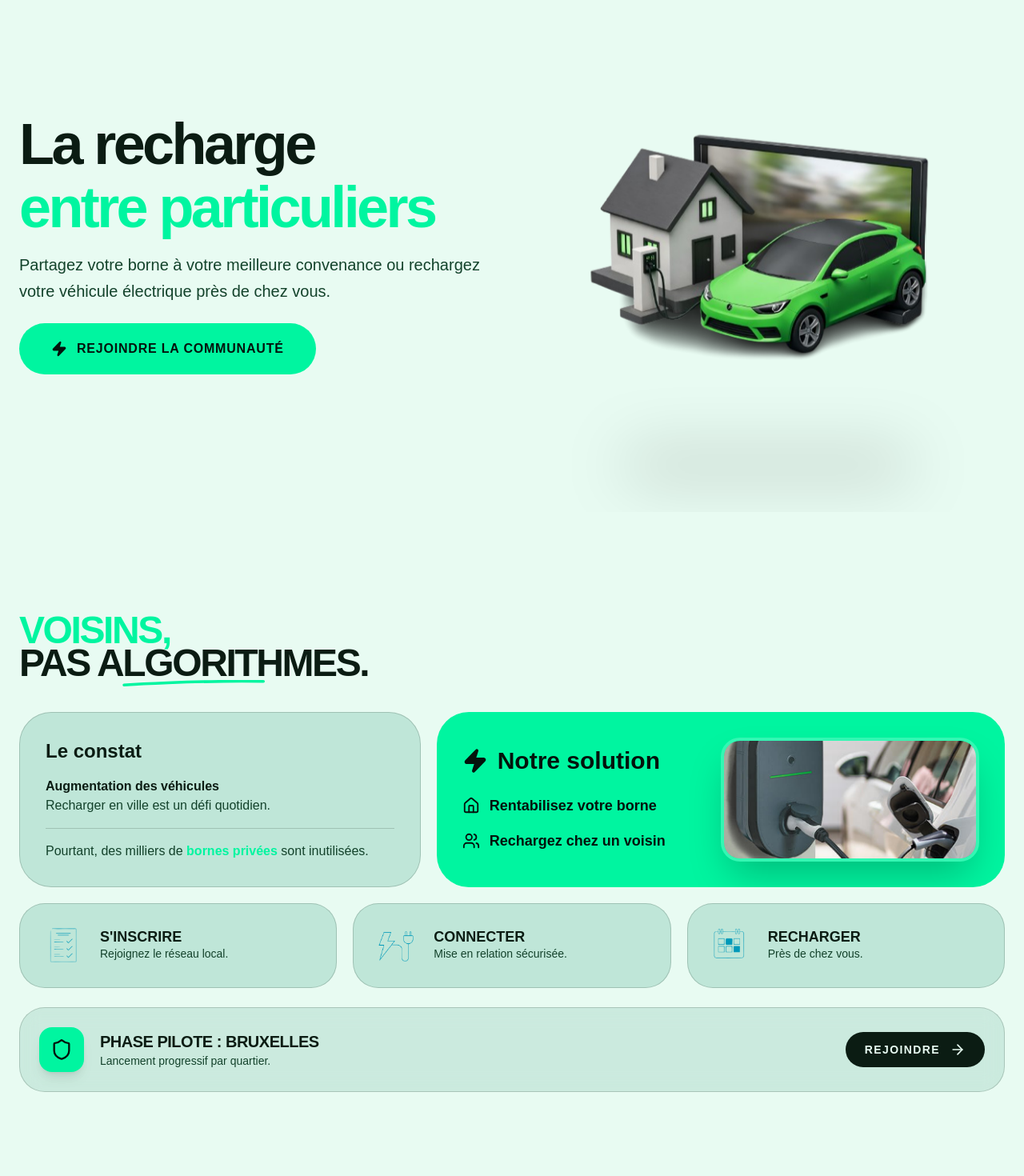
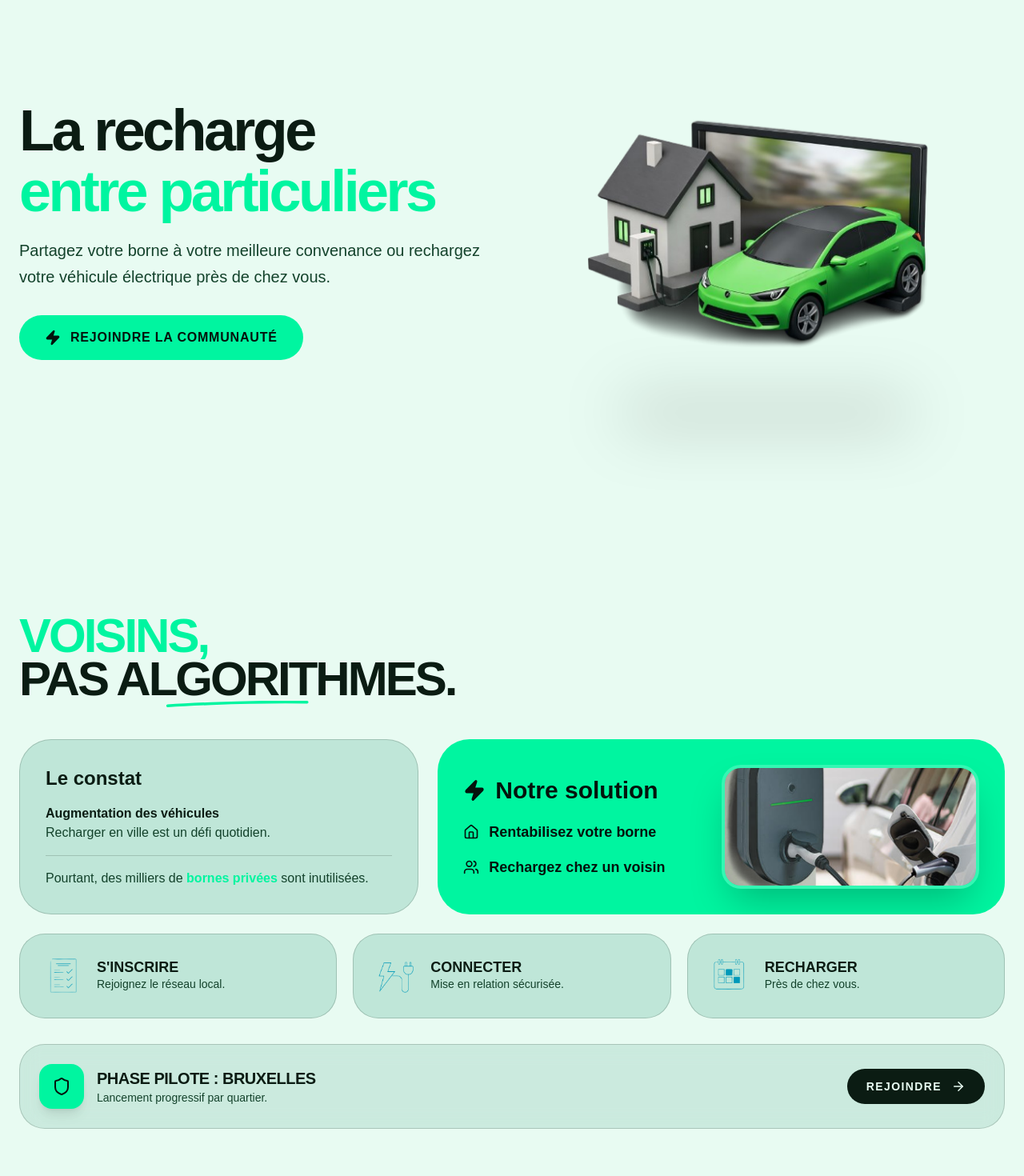
Before and after one commit to DigitariaWebs/StationP, a Next.js app: page / in a window 1280 px wide. Shown: the part 160-1630 px from the top of the page at 80% size. Built offline with nearby package versions, Linux system fonts and the light colour scheme.

Commit message:
refactor: improve layout and styling of AboutPage and Hero components

```diff
--- a/src/components/sections/Apropos.tsx
+++ b/src/components/sections/Apropos.tsx
@@ -7,15 +7,13 @@ export default function AboutPage() {
   return (
     <main
       id="trouveruneborne"
-      // h-screen pour la même hauteur que le Hero
-      className=" bg-[color:var(--color-background)] text-[color:var(--color-foreground)] relative overflow-hidden flex flex-col"
+      className="bg-[color:var(--color-background)] text-[color:var(--color-foreground)] relative overflow-hidden flex flex-col"
     >
-      {/* Espace en haut avec pt-32 pour décoller du Hero proprement */}
-      <div className="max-w-7xl mx-auto px-6 pt-32 pb-10 flex-1 flex flex-col min-h-0 w-full">
+      <div className="max-w-7xl mx-auto px-4 sm:px-6 pt-24 sm:pt-32 pb-12 flex-1 flex flex-col min-h-0 w-full">
 
-        {/* --- HEADER --- */}
-        <section className="mb-10 shrink-0">
-          <h1 className="text-3xl sm:text-4xl md:text-5xl font-black tracking-tighter leading-[0.85] uppercase">
+        {/* HEADER */}
+        <section className="mb-12 shrink-0">
+          <h1 className="text-4xl sm:text-5xl md:text-6xl font-black tracking-tighter leading-[0.9] uppercase">
             <span className="text-[color:var(--color-accent)]">Voisins,</span><br />
             <span className="relative inline-block">
               pas algorithmes.
@@ -26,12 +24,12 @@ export default function AboutPage() {
           </h1>
         </section>
 
+        {/* GRID */}
+        <div className="grid grid-cols-1 md:grid-cols-12 gap-6 flex-1 min-h-0 mb-8">
 
-        <div className="grid grid-cols-1 md:grid-cols-12 gap-5 flex-1 min-h-0 mb-6">
-
-          {/* 1. Le Constat */}
-          <div className="md:col-span-5 bg-[color:var(--color-surface-muted)] border border-[color:var(--color-border)] rounded-[2.5rem] p-8 flex flex-col justify-center">
-            <h2 className="text-2xl font-bold mb-4">Le constat</h2>
+          {/* CONSTAT */}
+          <div className="md:col-span-5 bg-[color:var(--color-surface-muted)] border border-[color:var(--color-border)] rounded-[2rem] sm:rounded-[2.5rem] p-6 sm:p-8 flex flex-col justify-center">
+            <h2 className="text-xl sm:text-2xl font-bold mb-4">Le constat</h2>
             <div className="space-y-4 text-base text-[color:var(--color-muted)]">
               <p>
                 <strong className="text-[color:var(--color-foreground)]">Augmentation des véhicules</strong><br />
@@ -44,24 +42,30 @@ export default function AboutPage() {
             </div>
           </div>
 
-          {/* 2. La Solution */}
-          <div className="md:col-span-7 bg-[color:var(--color-accent)] rounded-[2.5rem] p-8 text-[color:var(--color-accent-contrast)] flex gap-8 overflow-hidden relative">
+          {/* SOLUTION */}
+          <div className="md:col-span-7 bg-[color:var(--color-accent)] rounded-[2rem] sm:rounded-[2.5rem] p-6 sm:p-8 text-[color:var(--color-accent-contrast)] flex flex-col lg:flex-row gap-6 overflow-hidden relative">
+
             <div className="flex-1 flex flex-col justify-center">
-              <h2 className="text-3xl font-black mb-6 flex items-center gap-3">
-                <Zap size={32} fill="currentColor" /> Notre solution
+              <h2 className="text-2xl sm:text-3xl font-black mb-5 flex items-center gap-3">
+                <Zap size={28} fill="currentColor" /> Notre solution
               </h2>
-              <ul className="space-y-4 text-lg font-bold">
-                <li className="flex items-center gap-3"><Home size={22}/> Rentabilisez votre borne</li>
-                <li className="flex items-center gap-3"><Users size={22}/> Rechargez chez un voisin</li>
+
+              <ul className="space-y-4 text-base sm:text-lg font-bold">
+                <li className="flex items-center gap-3"><Home size={20}/> Rentabilisez votre borne</li>
+                <li className="flex items-center gap-3"><Users size={20}/> Rechargez chez un voisin</li>
               </ul>
             </div>
-            <div className="hidden lg:block w-1/2 relative rounded-3xl overflow-hidden border-4 border-white/20 shadow-2xl">
-               <Image src="/3.png" alt="Borne" fill className="object-cover" />
+
+            {/* IMAGE */}
+            <div className="block w-full lg:w-1/2 relative rounded-2xl sm:rounded-3xl overflow-hidden border-4 border-white/20 shadow-2xl h-56 sm:h-64 lg:h-auto">
+              <Image src="/3.png" alt="Borne" fill className="object-cover" />
             </div>
+
           </div>
 
+          {/* STEPS */}
           <div className="md:col-span-12">
-            <div className="grid grid-cols-1 md:grid-cols-3 gap-5">
+            <div className="grid grid-cols-1 sm:grid-cols-2 md:grid-cols-3 gap-5">
               <Step icon="/icon22.png" title="S'inscrire" desc="Rejoignez le réseau local." />
               <Step icon="/icon11.png" title="Connecter" desc="Mise en relation sécurisée." />
               <Step icon="/icon33.png" title="Recharger" desc="Près de chez vous." />
@@ -69,19 +73,24 @@ export default function AboutPage() {
           </div>
         </div>
 
-        {/* 4. Phase de lancement - Redescendue tout en bas avec shrink-0 */}
-        <div className="shrink-0 bg-[color:var(--color-surface-strong)]/40 backdrop-blur-md border border-[color:var(--color-border)] rounded-[2rem] p-6 flex items-center justify-between">
-          <div className="flex items-center gap-5">
-            <div className="w-14 h-14 rounded-2xl bg-[color:var(--color-accent)] flex items-center justify-center text-[color:var(--color-accent-contrast)] shadow-lg">
-              <Shield size={28} />
+        {/* PHASE PILOTE */}
+        <div className="shrink-0 bg-[color:var(--color-surface-strong)]/40 backdrop-blur-md border border-[color:var(--color-border)] rounded-[1.5rem] sm:rounded-[2rem] p-4 sm:p-6 flex flex-col sm:flex-row items-center gap-5 sm:justify-between">
+
+          <div className="flex items-center gap-4">
+            <div className="w-12 h-12 sm:w-14 sm:h-14 rounded-xl sm:rounded-2xl bg-[color:var(--color-accent)] flex items-center justify-center text-[color:var(--color-accent-contrast)] shadow-lg">
+              <Shield size={24} />
             </div>
             <div>
-              <h3 className="font-black text-xl uppercase tracking-tight">Phase Pilote : Bruxelles</h3>
-              <p className="text-sm text-[color:var(--color-muted)] font-medium">Lancement progressif par quartier.</p>
+              <h3 className="font-black text-lg sm:text-xl uppercase tracking-tight">Phase Pilote : Bruxelles</h3>
+              <p className="text-xs sm:text-sm text-[color:var(--color-muted)] font-medium">Lancement progressif par quartier.</p>
             </div>
           </div>
-          <a href="#howitworks" className="group flex items-center gap-3 bg-[color:var(--color-foreground)] text-[color:var(--color-background)] px-6 py-3 rounded-full font-black text-sm uppercase tracking-widest hover:scale-105 transition-all">
-            Rejoindre <ArrowRight size={20} className="group-hover:translate-x-1 transition-transform" />
+
+          <a
+            href="#howitworks"
+            className="group w-full sm:w-auto flex items-center justify-center gap-3 bg-[color:var(--color-foreground)] text-[color:var(--color-background)] px-6 py-3 rounded-full font-black text-sm uppercase tracking-widest hover:scale-105 transition-all"
+          >
+            Rejoindre <ArrowRight size={18} className="group-hover:translate-x-1 transition-transform" />
           </a>
         </div>
 
@@ -92,20 +101,19 @@ export default function AboutPage() {
 
 function Step({ icon, title, desc }: { icon: string; title: string; desc: string }) {
   return (
-    <div className="bg-[color:var(--color-surface-muted)] border border-[color:var(--color-border)] p-6 rounded-[2rem] flex items-center gap-5 group hover:border-[color:var(--color-accent)] transition-all">
-      <div className="w-14 h-14 relative shrink-0">
+    <div className="bg-[color:var(--color-surface-muted)] border border-[color:var(--color-border)] p-5 sm:p-6 rounded-[1.5rem] sm:rounded-[2rem] flex items-center gap-4 group hover:border-[color:var(--color-accent)] transition-all">
+      <div className="w-12 h-12 sm:w-14 sm:h-14 relative shrink-0">
         <Image
           src={icon}
           alt={title}
           fill
-          // Filtre combiné : on force en blanc pur peu importe la couleur d'origine
-         className="object-contain"
-style={{ filter: 'brightness(0) saturate(100%) invert(41%) sepia(96%) saturate(515%) hue-rotate(145deg) brightness(96%) contrast(101%)' }}
+          className="object-contain"
+          style={{ filter: 'brightness(0) saturate(100%) invert(41%) sepia(96%) saturate(515%) hue-rotate(145deg) brightness(96%) contrast(101%)' }}
         />
       </div>
       <div>
-        <h3 className="font-black text-lg text-[color:var(--color-foreground)] uppercase leading-none mb-1">{title}</h3>
-        <p className="text-sm text-[color:var(--color-muted)] font-medium leading-tight">{desc}</p>
+        <h3 className="font-black text-base sm:text-lg text-[color:var(--color-foreground)] uppercase leading-none mb-1">{title}</h3>
+        <p className="text-xs sm:text-sm text-[color:var(--color-muted)] font-medium leading-tight">{desc}</p>
       </div>
     </div>
   );
--- a/src/components/sections/Hero.tsx
+++ b/src/components/sections/Hero.tsx
@@ -13,6 +13,8 @@ export default function HeroWithNavbar() {
   const { theme } = useTheme();
 
   useEffect(() => {
+    if (window.innerWidth < 1024) return;
+
     const handleMouseMove = (e: MouseEvent) => {
       const { clientX, clientY } = e;
       const { innerWidth, innerHeight } = window;
@@ -26,15 +28,14 @@ export default function HeroWithNavbar() {
   }, []);
 
   return (
-    // h-screen + overflow-hidden pour bloquer le scroll
-    <section className="relative w-full h-screen bg-[color:var(--color-background)] overflow-hidden flex flex-col">
+    <section className="relative w-full min-h-screen bg-[color:var(--color-background)] overflow-hidden flex flex-col">
 
-      {/* Navbar - Espacements réduits pour gagner de la place en hauteur */}
-      <header className="relative z-50 w-full border-b border-[color:var(--color-border)]/5 shrink-0">
-        <div className="max-w-7xl mx-auto px-6">
-          <div className="flex justify-between items-center h-24 sm:h-32">
+      {/* NAVBAR */}
+      <header className="relative z-50 w-full shrink-0">
+        <div className="max-w-7xl mx-auto px-4 sm:px-6">
+          <div className="flex justify-between items-center h-20 sm:h-24">
 
-            {/* Logo - BEAUCOUP PLUS GRAND + VISIBLE */}
+            {/* LOGO */}
             <Link href="/" className="flex items-center group relative">
               <div className="relative">
                 {theme === 'dark' && (
@@ -42,8 +43,7 @@ export default function HeroWithNavbar() {
                     aria-hidden="true"
                     className="pointer-events-none absolute inset-[-0.5rem] rounded-full opacity-90 blur-[40px]"
                     style={{
-                      background:
-                        'radial-gradient(circle, rgba(0, 245, 160, 0.45), transparent 60%)',
+                      background: 'radial-gradient(circle, rgba(0,245,160,.45), transparent 60%)',
                       mixBlendMode: 'screen',
                     }}
                   />
@@ -53,71 +53,72 @@ export default function HeroWithNavbar() {
                   alt="StreetCharge Logo"
                   width={600}
                   height={200}
-                  className="h-16 sm:h-24 md:h-32 lg:h-40 w-auto transition-transform group-hover:scale-105 filter brightness-150 contrast-125"
+                  className="h-28 sm:h-32 md:h-40 lg:h-44 w-auto transition-transform group-hover:scale-105 filter brightness-150 contrast-125"
                   priority
                 />
               </div>
             </Link>
 
-            {/* Desktop Navigation */}
-            <nav className="hidden md:flex items-center gap-6 lg:gap-10 text-[color:var(--color-foreground)]/80">
+            {/* DESKTOP NAV */}
+            <nav className="hidden lg:flex items-center gap-10 text-[color:var(--color-foreground)]/80">
               {['Accueil', 'Trouver une borne', 'a-propos', 'FAQ'].map((item) => (
                 <Link
                   key={item}
                   href={`#${item.toLowerCase().replace(/ /g, '')}`}
-                  className="text-xs lg:text-sm font-bold uppercase tracking-widest hover:text-[color:var(--color-accent)] transition-colors"
+                  className="text-sm font-bold uppercase tracking-widest hover:text-[color:var(--color-accent)] transition-colors"
                 >
                   {item}
                 </Link>
               ))}
             </nav>
 
-            <div className="hidden md:flex items-center gap-4">
+            <div className="hidden lg:flex items-center gap-4">
               <ThemeToggle />
               <Link
                 href="#howitworks"
-                className="bg-[color:var(--color-accent)] hover:bg-[color:var(--color-accent-hover)] text-[color:var(--color-accent-contrast)] text-xs lg:text-sm font-bold py-3 px-8 rounded-full transition-all uppercase"
+                className="bg-[color:var(--color-accent)] hover:bg-[color:var(--color-accent-hover)] text-[color:var(--color-accent-contrast)] text-sm font-bold py-3 px-8 rounded-full transition-all uppercase"
               >
                 Je rejoins
               </Link>
             </div>
 
-            <div className="md:hidden flex items-center gap-4">
+            {/* MOBILE */}
+            <div className="lg:hidden flex items-center gap-3">
               <ThemeToggle />
-              <button onClick={() => setIsMenuOpen(!isMenuOpen)} className="text-[color:var(--color-foreground)]">
-                {isMenuOpen ? <X size={32} /> : <Menu size={32} />}
+              <button onClick={() => setIsMenuOpen(true)} className="text-[color:var(--color-foreground)]">
+                <Menu size={28} />
               </button>
             </div>
           </div>
         </div>
       </header>
 
-      {/* Hero Content - flex-1 pour occuper tout le reste de la page sans scroll */}
-      <div className="flex-1 flex items-center overflow-hidden">
-        <div className="max-w-7xl mx-auto px-6 w-full grid grid-cols-1 lg:grid-cols-2 gap-4 lg:gap-12 items-center h-full max-h-[85vh]">
+      {/* HERO */}
+      <div className="flex-1 flex items-center">
+        <div className="max-w-7xl mx-auto px-4 sm:px-6 w-full grid grid-cols-1 lg:grid-cols-2 gap-10 items-center">
 
-          {/* Côté Gauche : Texte - Tailles adaptées pour le non-scroll */}
-          <div className="z-10 order-2 lg:order-1 text-center lg:text-left">
-            <h1 className="text-4xl sm:text-5xl md:text-6xl lg:text-7xl font-black text-[color:var(--color-foreground)] leading-[1.1] mb-4 tracking-tighter">
+          {/* TEXTE */}
+          <div className="order-2 lg:order-1 text-center lg:text-left">
+            <h1 className="text-4xl sm:text-5xl md:text-6xl lg:text-7xl font-black tracking-tighter leading-[1.05] mb-5">
               La recharge <br />
               <span className="text-[color:var(--color-accent)]">entre particuliers</span>
             </h1>
 
-            <p className="text-base sm:text-lg lg:text-xl text-[color:var(--color-muted)] mb-6 max-w-xl mx-auto lg:mx-0 leading-relaxed font-medium">
+            <p className="text-base sm:text-lg lg:text-xl text-[color:var(--color-muted)] mb-8 max-w-xl mx-auto lg:mx-0 leading-relaxed font-medium">
               Partagez votre borne à votre meilleure convenance ou rechargez votre véhicule électrique près de chez vous.
             </p>
 
             <Link
               href="#howitworks"
-              className="group bg-[color:var(--color-accent)] text-[color:var(--color-accent-contrast)] font-black px-10 py-5 rounded-full transition-all hover:scale-105 inline-flex items-center gap-3 text-sm lg:text-base uppercase tracking-wider"
+              className="group inline-flex items-center gap-3 bg-[color:var(--color-accent)] text-[color:var(--color-accent-contrast)] font-black px-8 py-4 rounded-full transition-all hover:scale-105 text-sm sm:text-base uppercase tracking-wider"
             >
               <Zap size={20} fill="currentColor" />
               Rejoindre la communauté
             </Link>
           </div>
 
-          {/* Côté Droite : Image 3D - Taille maîtrisée pour tenir en une page */}
-          <div className="relative order-1 lg:order-2 flex justify-center items-center h-full max-h-[300px] sm:max-h-[450px] lg:max-h-[600px] perspective-[1500px]">
+          {/* IMAGE 3D */}
+          <div className="relative order-1 lg:order-2 flex justify-center items-center h-[260px] sm:h-[360px] lg:h-[520px] perspective-[1500px]">
             <div
               className="relative w-full h-full transition-transform duration-300 ease-out"
               style={{
@@ -133,26 +134,38 @@ export default function HeroWithNavbar() {
                 priority
               />
             </div>
-            {/* Ombre de contact au sol - Juste du noir, pas de lumière IA */}
-            <div className="absolute bottom-4 left-1/2 -translate-x-1/2 w-[60%] h-4 bg-black/40 blur-2xl rounded-full -z-10" />
+            <div className="absolute bottom-6 left-1/2 -translate-x-1/2 w-[60%] h-4 bg-black/40 blur-2xl rounded-full -z-10" />
           </div>
         </div>
       </div>
 
-      {/* Menu Mobile */}
+      {/* MENU MOBILE FULLSCREEN */}
       {isMenuOpen && (
-        <div className="fixed inset-0 z-[100] bg-[color:var(--color-background)] flex flex-col p-8 md:hidden">
-          <div className="flex justify-end mb-8">
-            <button onClick={() => setIsMenuOpen(false)} className="text-[color:var(--color-foreground)]"><X size={35} /></button>
+        <div className="fixed inset-0 z-[100] bg-[color:var(--color-background)] flex flex-col p-8">
+          <div className="flex justify-between items-center mb-12">
+            <Image src="/w1.png" alt="logo" width={220} height={80} />
+            <button onClick={() => setIsMenuOpen(false)}>
+              <X size={32} />
+            </button>
           </div>
-          <nav className="flex flex-col gap-6 text-3xl font-black text-[color:var(--color-foreground)] uppercase italic">
-            <Link href="/" onClick={() => setIsMenuOpen(false)}>Accueil</Link>
-            <Link href="#trouver" onClick={() => setIsMenuOpen(false)}>Bornes</Link>
+
+          <nav className="flex flex-col gap-8 text-3xl font-black uppercase tracking-tight">
+            <Link href="#accueil" onClick={() => setIsMenuOpen(false)}>Accueil</Link>
+            <Link href="#trouveruneborne" onClick={() => setIsMenuOpen(false)}>Bornes</Link>
             <Link href="#a-propos" onClick={() => setIsMenuOpen(false)}>À propos</Link>
             <Link href="#faq" onClick={() => setIsMenuOpen(false)}>FAQ</Link>
           </nav>
+
+          <Link
+            href="#howitworks"
+            onClick={() => setIsMenuOpen(false)}
+            className="mt-auto bg-[color:var(--color-accent)] text-[color:var(--color-accent-contrast)] py-4 rounded-full font-black text-center uppercase tracking-widest"
+          >
+            Je rejoins
+          </Link>
         </div>
       )}
+
     </section>
   );
 }
```
